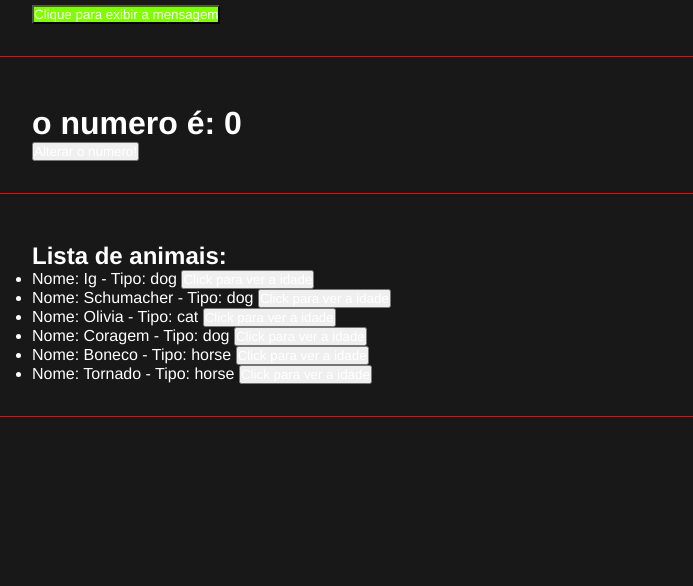
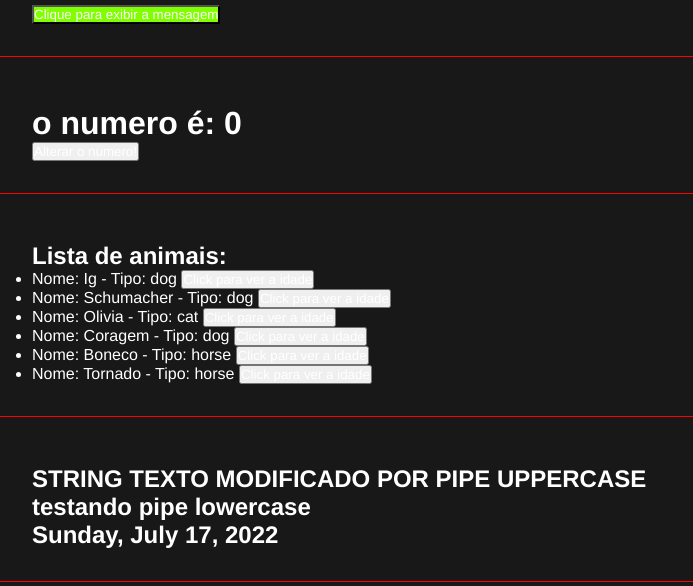
Before and after one commit to gmartins-dev/angular-curso-battisti, an Angular app: page / in a window 1280 px wide. Shown: the part 593-1179 px from the top of the page, without its empty margins (0-693 px from the left). Built offline with nearby package versions, Linux system fonts and the light colour scheme.

Commit message:
pipe operators

```diff
--- a/src/app/app.component.html
+++ b/src/app/app.component.html
@@ -6,3 +6,4 @@
 <app-eventos></app-eventos>
 <app-emitter></app-emitter>
 <app-list-render></app-list-render>
+<app-pipes></app-pipes>
--- a/src/app/app.module.ts
+++ b/src/app/app.module.ts
@@ -11,6 +11,7 @@
 import { EmitterComponent } from './components/emitter/emitter.component';
 import { ChangeNumberComponent } from './components/change-number/change-number.component';
 import { ListRenderComponent } from './components/list-render/list-render.component';
+import { PipesComponent } from './components/pipes/pipes.component';
 
 @NgModule({
   declarations: [
@@ -22,7 +23,8 @@
     EventosComponent,
     EmitterComponent,
     ChangeNumberComponent,
-    ListRenderComponent
+    ListRenderComponent,
+    PipesComponent
   ],
   imports: [
     BrowserModule,
--- /dev/null
+++ b/src/app/components/pipes/pipes.component.html
@@ -0,0 +1,5 @@
+<div class="class">
+  <h2>{{"string texto modificado por pipe uppercase" | uppercase}}</h2>
+  <h2>{{someText | lowercase}}</h2>
+  <h2>{{today | date: "fullDate"}}</h2>
+</div>
--- /dev/null
+++ b/src/app/components/pipes/pipes.component.ts
@@ -0,0 +1,14 @@
+import { Component, OnInit } from '@angular/core';
+
+@Component({
+  selector: 'app-pipes',
+  templateUrl: './pipes.component.html',
+  styleUrls: ['./pipes.component.css'],
+})
+export class PipesComponent implements OnInit {
+  someText = 'TESTANDO PIPE LOWERCASE';
+  today = new Date();
+  constructor() {}
+
+  ngOnInit(): void {}
+}
```
Also changed, not shown: src/app/components/pipes/pipes.component.css (added), 1 other file (tests, documents, lock files or other folders).
